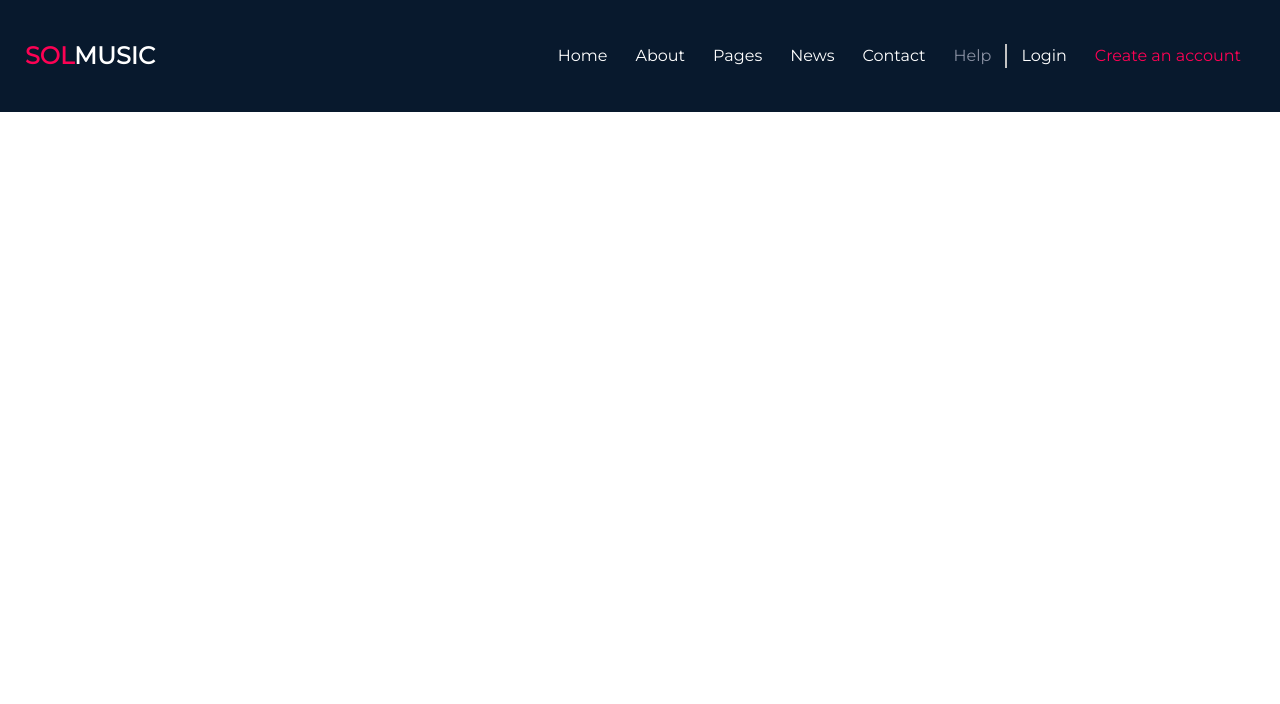
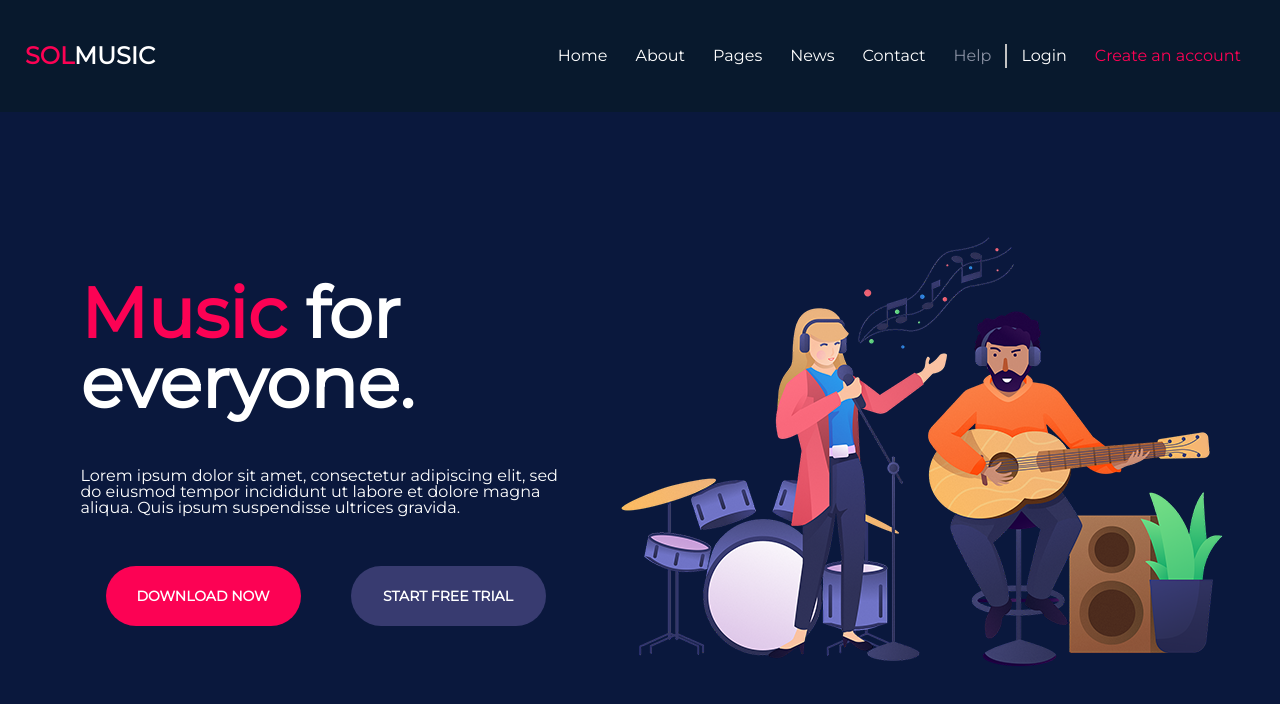
Before and after one commit to JuliaYarosheva/DoggoRep, a plain HTML site: page index.html in a window 1280 px wide. Drawn offline with Linux system fonts and the light colour scheme.

Commit message:
Landing page. First Section development.

```diff
--- a/css/index.css
+++ b/css/index.css
@@ -1,5 +1,7 @@
 body {
     font-family: 'Montserrat', sans-serif;
+    color: #ffffff;
+    background-color: #0a183d;
 }
 
 .nav {
@@ -9,7 +11,6 @@ body {
     justify-content: space-between;
 }
 .nav_logo {
-    color: #ffffff;
     font-size: 24px;
     text-transform: uppercase;
     font-weight: bold;
@@ -23,7 +24,6 @@ body {
      justify-content: space-around;
  }
  .nav_item {
-     color: #ffffff;
      padding: 0 14px;
      line-height: 1.5;
      cursor: pointer;
@@ -33,3 +33,44 @@ body {
 .nav_item__hover:hover {
     color: #fc0254;
 }
+/* FIRST SECTION */
+
+.first-section {
+    background-color: #0a183d;
+    display: flex;
+    justify-content: space-around;
+    align-items: center;
+    margin: 125px 65.5px 125px;
+    padding: 0 15px 0;
+}
+
+.first-section-left {
+    display: flex;
+    flex-direction: column;
+    margin: 0 50px 0 0;
+}
+
+.first-title {
+    font-size: 70px;
+    font-weight: bold;
+    margin: 0 0 50px 0;
+}
+
+.button-holder{
+    display: flex;
+    justify-content: center;
+    margin: 50px 0 0;
+
+}
+
+.button {
+    box-sizing: border-box;
+    border-radius: 50px;
+    margin: 0 25px 0;
+    padding: 23px 20px 23px;
+    min-width: 195px;
+    text-align: center;
+    font-size: 14px;
+    text-transform: uppercase;
+    font-weight: bold;
+}
--- a/index.html
+++ b/index.html
@@ -28,12 +28,48 @@
                 </nav>
             </div>
         </header>
-        <section></section>
-        <section></section>
-        <section></section>
-        <section></section>
-        <section></section>
-        <section></section>
+        <section>
+            <div class="first-section">
+                <div class="first-section-left">
+                    <h2 class="first-title"><span class="nav_logo-highlight">Music</span> for everyone.</h2>
+                    <p>Lorem ipsum dolor sit amet, consectetur adipiscing elit, sed do eiusmod tempor incididunt ut labore et dolore magna aliqua. Quis ipsum suspendisse ultrices gravida.</p>
+                    <div class="button-holder">
+                        <div class="button main-bg-button-color">Download Now</div>
+                        <div class="button secondary-bg-button-color">Start free trial</div>
+                    </div>
+                </div>
+                <div class="first-section-right">
+                    <div>
+                        <img src="images/hero-bg.png" alt="Musicians">
+                    </div>
+                </div>
+            </div>
+        </section>
+        <section>
+            <div class="second-section">
+
+            </div>
+        </section>
+        <section>
+            <div class="third-section">
+
+            </div>
+        </section>
+        <section>
+            <div class="fourth-section">
+
+            </div>
+        </section>
+        <section>
+            <div class="fifth-section">
+
+            </div>
+        </section>
+        <section>
+            <div class="sixth-section">
+
+            </div>
+        </section>
         <footer></footer>
     </body>
 </html>
```
